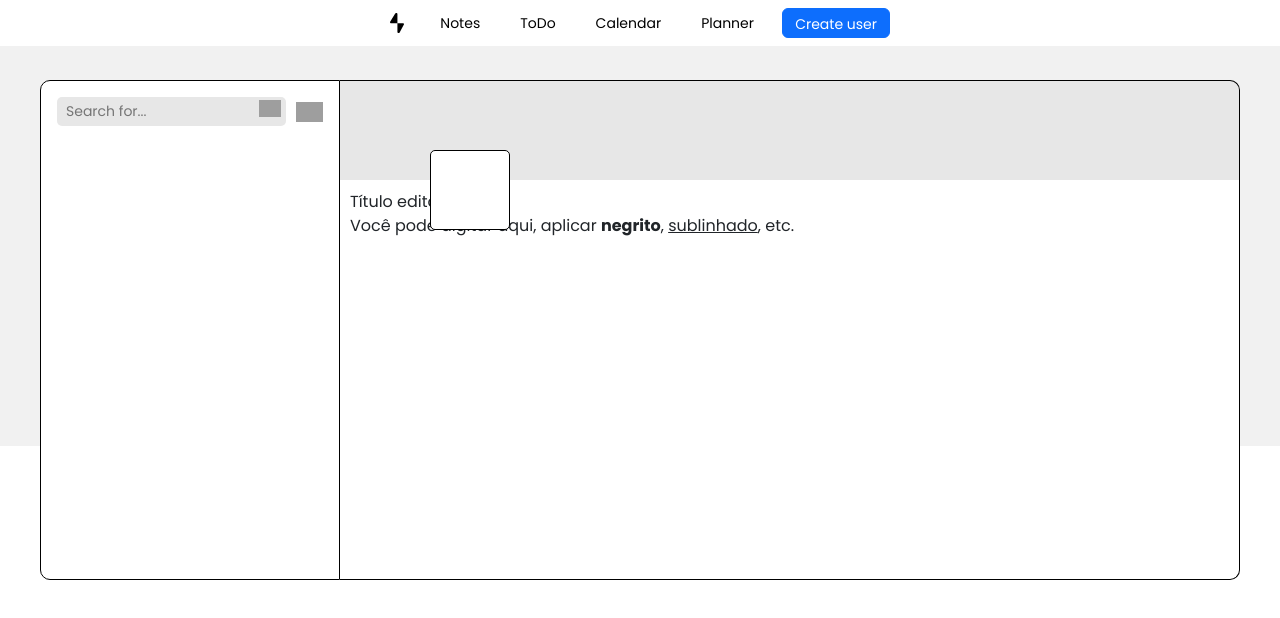
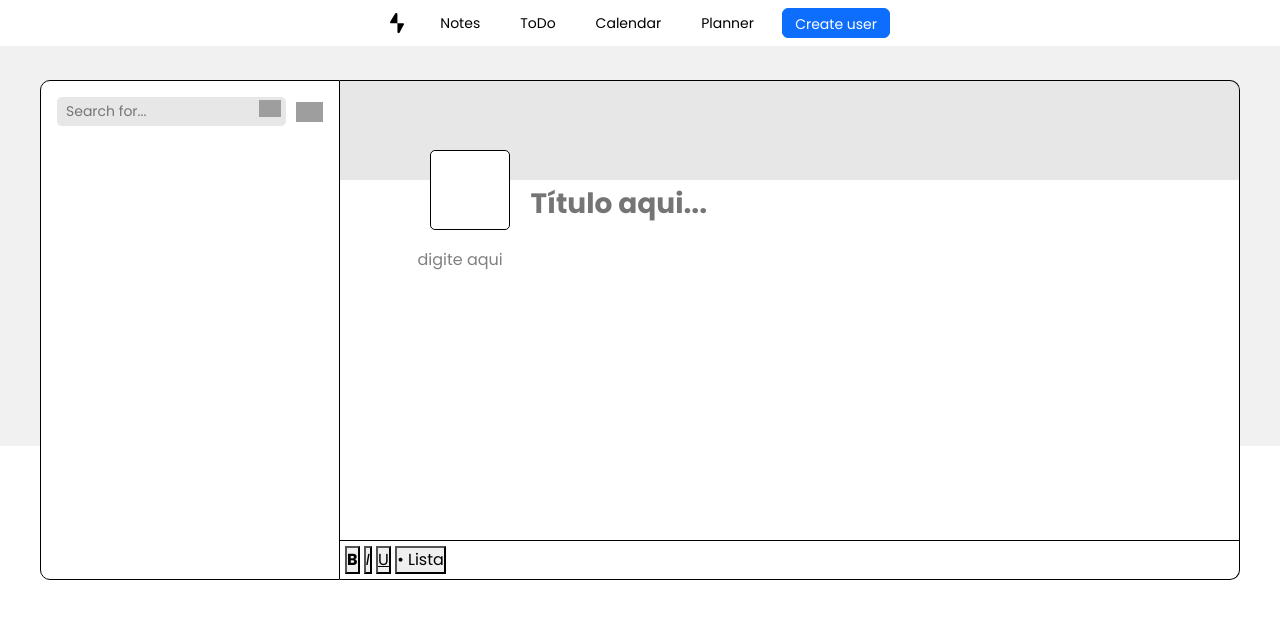
Before and after one commit to Eliel-DM/Notestone, a plain HTML site: page front-end/home.html in a window 1280 px wide. Drawn offline with nearby package versions, Linux system fonts and the light colour scheme; grey boxes are pictures that could not be loaded.

Commit message:
adicionada section nova de notas e estruturação do front

```diff
--- a/front-end/home.html
+++ b/front-end/home.html
@@ -40,9 +40,15 @@
             <div class="note-banner"></div>
             <div class="note-icon"></div>
             <div class="note-text-content">
-                <div class="editable-title" contenteditable="true">Título editável</div>
-                <div class="editable-body" contenteditable="true">
-                Você pode digitar aqui, aplicar <b>negrito</b>, <u>sublinhado</u>, etc.
+                <div class="content-centralize">
+                    <div class="title-note"><input type="text" placeholder="Título aqui..."></div>
+                    <div class="editable-body content-note" contenteditable="true" data-placeholder="digite aqui"></div>
+                </div>
+                <div class="toolbar">
+                    <button onclick="execCmd('bold')"><b>B</b></button>
+                    <button onclick="execCmd('italic')"><i>I</i></button>
+                    <button onclick="execCmd('underline')"><u>U</u></button>
+                    <button onclick="execCmd('insertUnorderedList')">• Lista</button>
                 </div>
             </div>
         </div>
@@ -69,5 +75,11 @@
     <script src="public/js/layout.js"></script>
     <script src="https://cdn.jsdelivr.net/npm/sortablejs@1.15.0/Sortable.min.js"></script>
     <script src="public/js/layout.js"></script>
+
+    <script>
+        function execCmd(command) {
+            document.execCommand(command, false, null);
+        }
+    </script>
 </body>
 </html>
--- a/front-end/public/css/home.css
+++ b/front-end/public/css/home.css
@@ -78,6 +78,7 @@ header{
 
 
         /*note content*/
+
 .note-banner{
     background-color: var(--lightgray-color);
     height: 100px;
@@ -89,15 +90,16 @@ header{
     border-left: none;
     border-bottom: none;
 }
+
 .note-text-content{
-    background-color: transparent;
-    padding: 10px;
     flex: 1;
     width: 100%;
     border: 1.5px solid black;
     border-radius: 0 0 10px 0;
     border-left: none;
     border-top: none;
+    display: flex;
+    flex-direction: column;
 }
 .note-icon{
     background-color: white;
@@ -110,7 +112,40 @@ header{
     left: 10%;
     top: 14%;
 }
-
+.content-centralize{
+    height: 100%;
+    width: 85%;
+    flex-direction: column;
+    display: flex;
+}
+.title-note{
+    padding-left: 115px;
+    width: 100%;
+    margin-bottom: 10px;
+}
+.title-note input{
+    background-color: transparent;
+    border: none;
+    font-size: 28px;
+    font-weight: bold;
+    width: 100%;
+}
+.content-note{
+    flex: 1;
+    padding: 10px;
+    width: 100%;
+}
+.content-note:empty:before {
+  content: attr(data-placeholder);
+  color: gray;
+  pointer-events: none;
+  display: block;
+}
+.toolbar{
+    width: 100%;
+    border-top: 1px solid black;
+    padding: 5px;
+}
         /*lateral bar*/
 .header-lateral-bar{
     display: flex;
@@ -137,7 +172,6 @@ header{
 #search-note:focus{
     border: 1.5px solid black !important;
     background-color: transparent;
-    padding: ;
 }
 .header-lateral-bar input{
     display: block;
--- a/front-end/public/css/style.css
+++ b/front-end/public/css/style.css
@@ -27,12 +27,7 @@ input{
     border-radius: 5px;
     box-sizing: border-box;
 }
-input:focus {
+.editable-body:focus, input:focus {
   outline: none !important;
   box-shadow: none !important;
 }
-
-
-button{
-
-}
```
